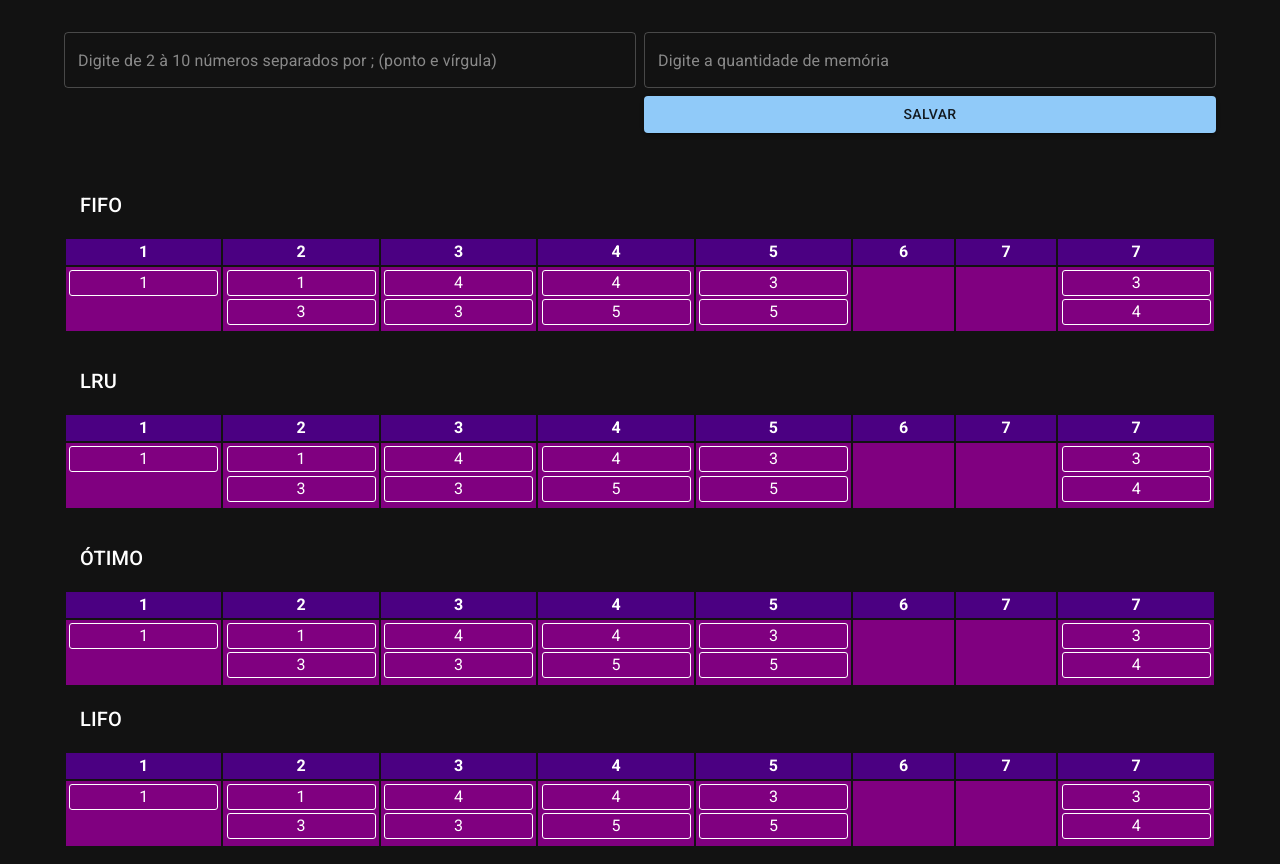
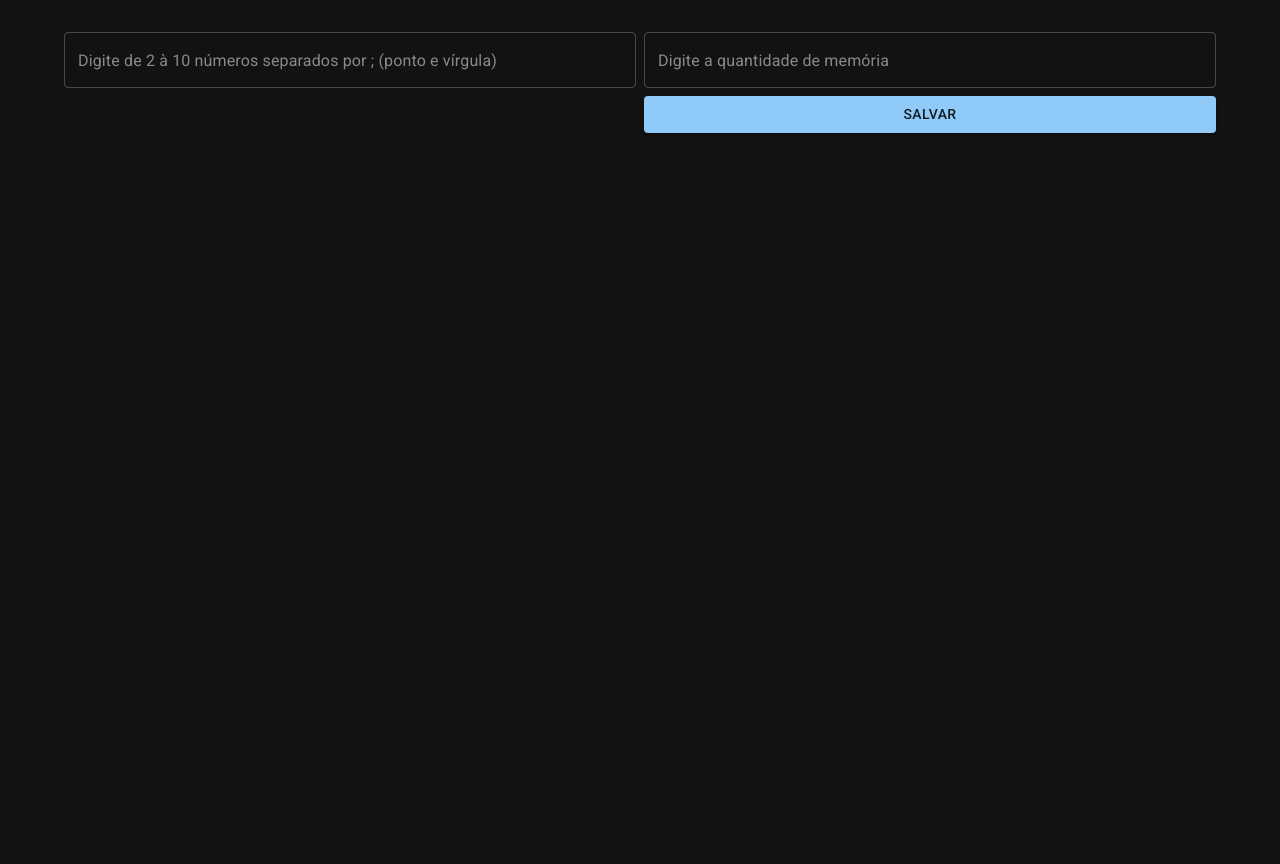
Before and after one commit to Glerme/trabalho-algoritmo, a React (Create React App) app: page / in a window 1280 px wide. After the commit the page ends 800 px from the top, so only its background shows below. Built offline with nearby package versions, Linux system fonts and the light colour scheme.

Commit message:
feat: Adicionado post na api

```diff
--- a/src/components/Table/index.tsx
+++ b/src/components/Table/index.tsx
@@ -1,19 +1,19 @@
 import { TableHeader } from "../TableHeader";
 
+import * as Mui from "@mui/material";
 import * as Styled from "./styles";
 
 interface TableProps {
   rows: number[][];
-  columns: any[];
+  columns: string[];
   tableName: string;
 }
 
 export const Table: React.FC<TableProps> = ({ columns, rows, tableName }) => {
-  console.log(rows.map((row) => row));
-
   return (
     <div style={{ width: "100%" }}>
-      <TableHeader tableName={tableName} />
+      <TableHeader tableName={tableName} fails={rows?.length} />
+
       <Styled.TableStyled>
         <Styled.TableHeader>
           {columns.map((column, i) => (
--- a/src/components/Table/styles.ts
+++ b/src/components/Table/styles.ts
@@ -12,10 +12,6 @@ export const TableHeader = styled("thead")({
 
 export const TableBody = styled("tbody")({
   backgroundColor: "purple",
-
-  "&>:nth-child(1)": {
-    display: "flex",
-  },
 });
 
 export const Row = styled("td")({
--- a/src/components/TableHeader/index.tsx
+++ b/src/components/TableHeader/index.tsx
@@ -2,9 +2,13 @@ import * as Mui from "@mui/material";
 
 interface TableHeaderProps {
   tableName: string;
+  fails: number;
 }
 
-export const TableHeader: React.FC<TableHeaderProps> = ({ tableName }) => {
+export const TableHeader: React.FC<TableHeaderProps> = ({
+  tableName,
+  fails,
+}) => {
   return (
     <Mui.Toolbar
       sx={{
@@ -13,13 +17,17 @@ export const TableHeader: React.FC<TableHeaderProps> = ({ tableName }) => {
       }}
     >
       <Mui.Typography
-        sx={{ flex: "1 1 100%" }}
+        sx={{ marginRight: "auto" }}
         variant="h6"
         id="tableTitle"
         component="div"
       >
         {tableName}
       </Mui.Typography>
+
+      <Mui.Typography variant="h6" id="tableTitle" component="div">
+        Quantidade de falhas: {fails}
+      </Mui.Typography>
     </Mui.Toolbar>
   );
 };
--- a/src/pages/Home/index.tsx
+++ b/src/pages/Home/index.tsx
@@ -1,36 +1,38 @@
-import { useEffect, useState } from "react";
+import { useState } from "react";
 
 import * as Mui from "@mui/material";
 import { toast } from "react-toastify";
 
+import { TableDataProps } from "../../types/TableDataProps";
+
 import { Table } from "../../components/Table";
 
-const rows = [[1], [1, 3], [4, 3], [4, 5], [3, 5], [], [], [3, 4]];
-const columns = [1, 2, 3, 4, 5, 6, 7, 7];
-
 export const Home = () => {
-  const [tableData, setTableData] = useState({
+  const [tableData, setTableData] = useState<TableDataProps>({
+    columns: [],
     lifo: [],
     fifo: [],
     otimo: [],
     lru: [],
   });
 
+  const [isLoading, setIsLoading] = useState(false);
+
   const [fields, setFields] = useState({
     arrayNumbers: "",
     numberOfMemory: "",
   });
 
-  function handleSubmit() {
+  async function handleSubmit() {
+    setIsLoading(true);
+
+    try {
       const parsedFields = {
         ...fields,
         arrayNumbers: fields.arrayNumbers.split(";"),
       };
 
-    if (
-      parsedFields.arrayNumbers.length < 2 ||
-      parsedFields.arrayNumbers.length > 10
-    ) {
+      if (parsedFields.arrayNumbers.length < 2) {
         return toast.warning("Conteudo invalido");
       }
 
@@ -42,19 +44,35 @@ export const Home = () => {
           );
       });
 
-    console.log("ENVIO PARA API", parsedFields);
-  }
+      const response = await fetch("http://127.0.0.1:8000", {
+        method: "POST",
+        headers: {
+          "Content-Type": "application/json",
+        },
+        body: JSON.stringify({
+          data: parsedFields.arrayNumbers,
+          frames: parsedFields.numberOfMemory,
+        }),
+      });
 
-  async function loadTable() {
-    try {
-    } catch (err) {
+      const { fifo, lifo, otimo, lru } = await response.json();
+
+      setTableData({
+        columns: parsedFields.arrayNumbers,
+        fifo,
+        lifo,
+        lru,
+        otimo,
+      });
+
+      toast.success("Tabelas Atualizadas");
+    } catch (e) {
+      console.error(e);
       toast.error("Ocorreu um erro");
+    } finally {
+      setIsLoading(false);
     }
   }
-
-  useEffect(() => {
-    loadTable();
-  }, []);
 
   return (
     <Mui.Container>
@@ -114,23 +132,47 @@ export const Home = () => {
             </Mui.Box>
           </Mui.Grid>
 
+          {isLoading ? (
+            <Mui.CircularProgress />
+          ) : (
+            tableData.fifo.length > 0 &&
+            tableData.lifo.length > 0 &&
+            tableData.lru.length > 0 && (
               <Mui.Grid item xs={12}>
                 <Mui.Box mb={2}>
-              <Table columns={columns} rows={rows} tableName="FIFO" />
+                  <Table
+                    columns={tableData.columns}
+                    rows={tableData.fifo}
+                    tableName="FIFO"
+                  />
                 </Mui.Box>
 
                 <Mui.Box mb={2}>
-              <Table columns={columns} rows={rows} tableName="LRU" />
+                  <Table
+                    columns={tableData.columns}
+                    rows={tableData.lru}
+                    tableName="LRU"
+                  />
                 </Mui.Box>
 
-            <Mui.Box>
-              <Table columns={columns} rows={rows} tableName="ÓTIMO" />
-            </Mui.Box>
+                {/* <Mui.Box mb={2}>
+                  <Table
+                    columns={tableData.columns}
+                    rows={tableData.otimo}
+                    tableName="ÓTIMO"
+                  />
+                </Mui.Box> */}
 
                 <Mui.Box mb={2}>
-              <Table columns={columns} rows={rows} tableName="LIFO" />
+                  <Table
+                    columns={tableData.columns}
+                    rows={tableData.lifo}
+                    tableName="LIFO"
+                  />
                 </Mui.Box>
               </Mui.Grid>
+            )
+          )}
         </Mui.Grid>
       </Mui.Box>
     </Mui.Container>
--- /dev/null
+++ b/src/types/TableDataProps.ts
@@ -0,0 +1,7 @@
+export interface TableDataProps {
+  columns: string[];
+  fifo: number[][];
+  lifo: number[][];
+  lru: number[][];
+  otimo: number[][];
+}
```
Lines whose indentation alone changed are shown as unchanged.
